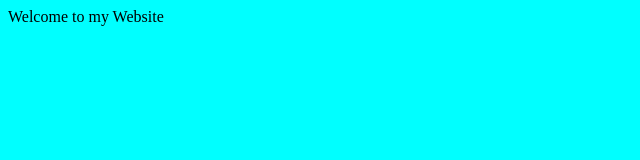
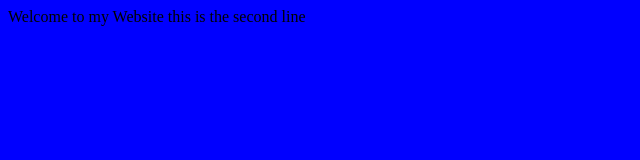
Before and after one commit to Abhinav-36/Jenkins_Job_1, a plain HTML site: page index.html in a window 1280 px wide. Shown: the whole page, without its empty margins (0-640 px from the left). Drawn offline with Linux system fonts and the light colour scheme.

Commit message:
new cahnges

```diff
--- a/index.html
+++ b/index.html
@@ -1 +1,4 @@
-<body bgcolor="aqua"> Welcome to my Website </body>
+<body bgcolor="blue">
+Welcome to my Website
+this is the second line
+</body>
```
